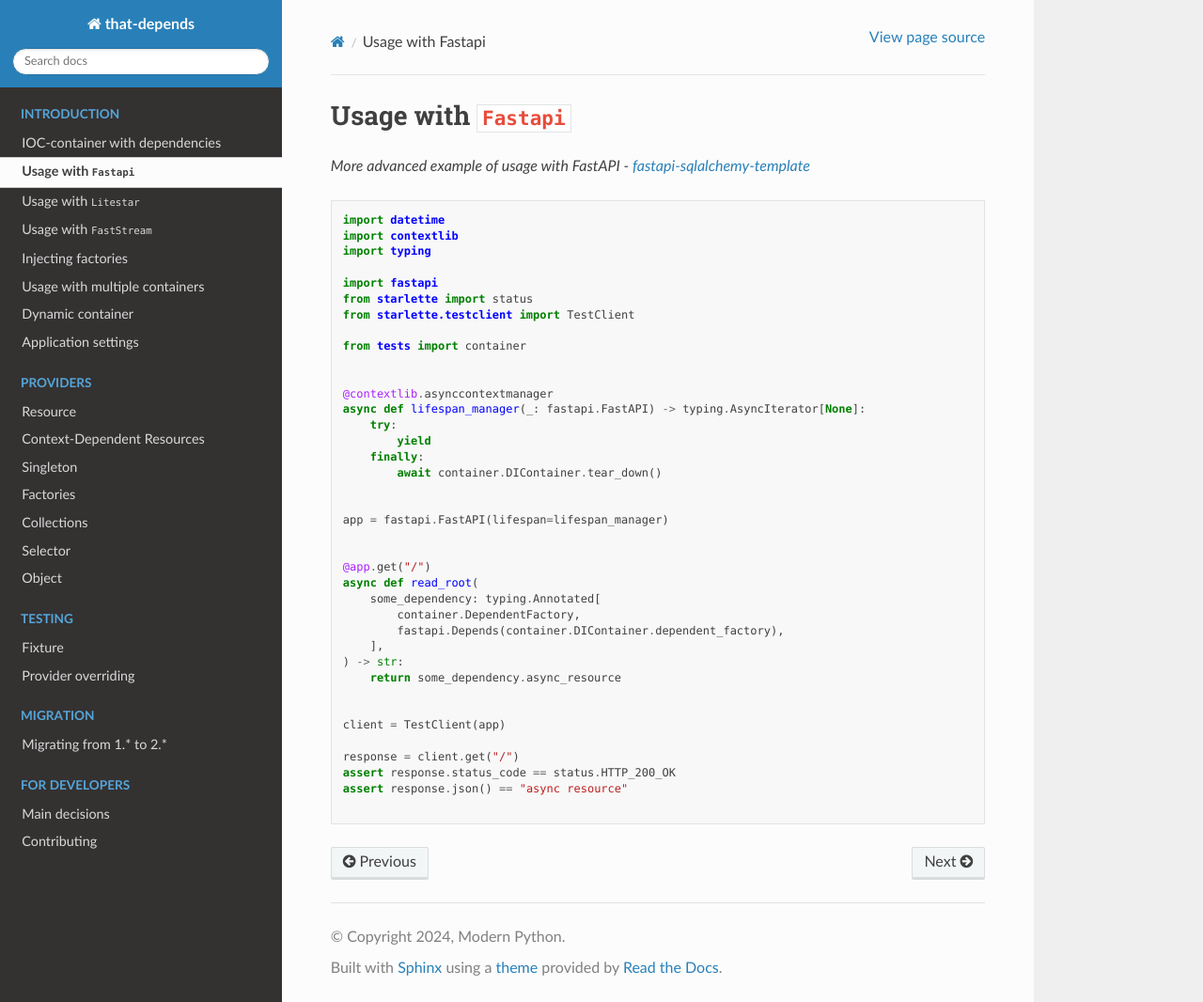
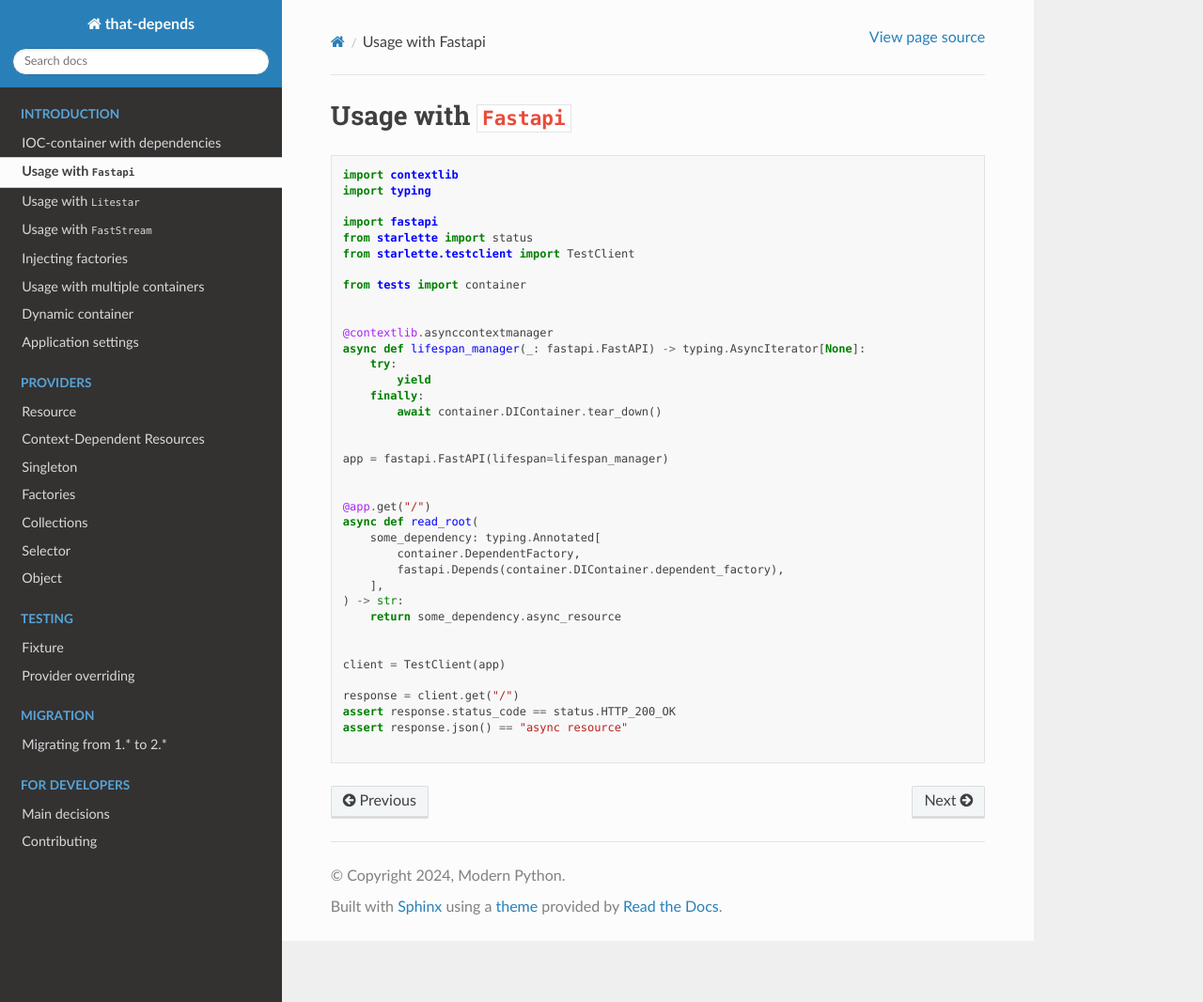
Before and after one commit to modern-python/that-depends, a Sphinx documentation site: the page built from docs/introduction/fastapi.md, in a window 1280 px wide and 1066 px high. Shown: the whole window at 94% size. Built offline with Sphinx 7.4.7 and the Read the Docs theme 3.1.0, drawn with Linux system fonts in a browser that asks for light colours.

Commit message:
Removed links to example project since it no longer uses that-depends. (#147)

````diff
--- a/docs/introduction/fastapi.md
+++ b/docs/introduction/fastapi.md
@@ -1,10 +1,6 @@
 # Usage with `Fastapi`
 
-*More advanced example of usage with FastAPI - [fastapi-sqlalchemy-template](https://github.com/modern-python/fastapi-sqlalchemy-template)*
-
-
 ```python
-import datetime
 import contextlib
 import typing
 
````
Also changed, not shown: docs/introduction/litestar.md (+0 -2 lines).
